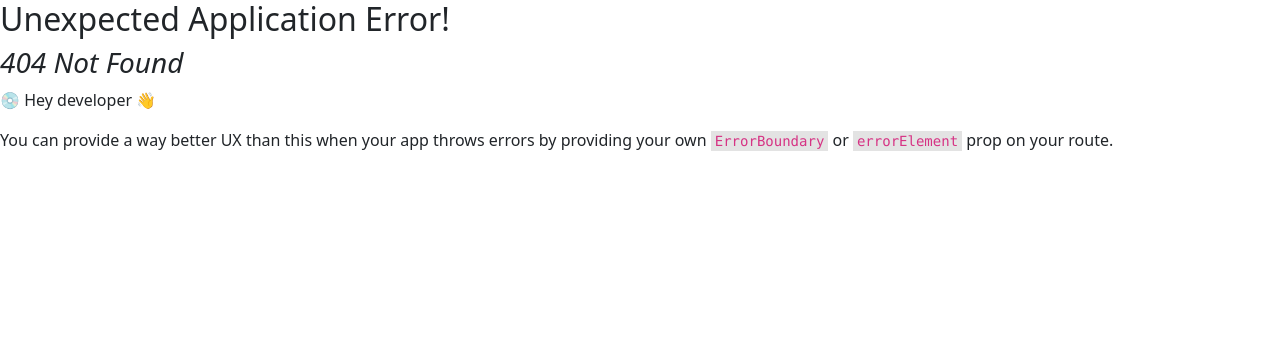
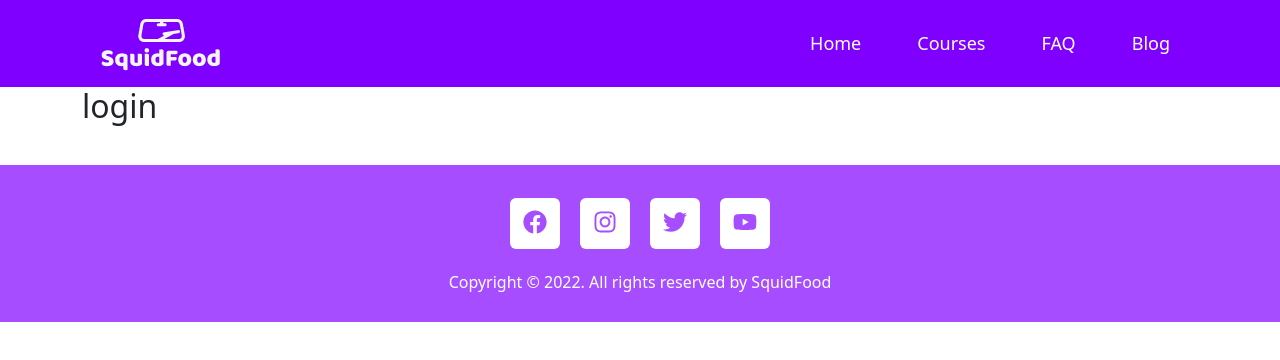
Before and after one commit to mushfik16381/review-client-side, a React (Create React App) app: page /login in a window 1280 px wide. Before the commit this address had no page. Shown: the top 360 px of the page. Built offline with nearby package versions, Linux system fonts and the light colour scheme.

Commit message:
footer added

```diff
--- /dev/null
+++ b/src/Pages/Login/Login.js
@@ -0,0 +1,12 @@
+import React from 'react';
+import './Login.css'
+
+const Login = () => {
+    return (
+        <div>
+            <h2>login</h2>
+        </div>
+    );
+};
+
+export default Login;
--- /dev/null
+++ b/src/Pages/Register/Register.js
@@ -0,0 +1,12 @@
+import React from 'react';
+import './Register.css'
+
+const Register = () => {
+    return (
+        <div>
+            <h2>Register</h2>
+        </div>
+    );
+};
+
+export default Register;
--- a/src/Shared/Footer/Footer.css
+++ b/src/Shared/Footer/Footer.css
@@ -1,7 +1,13 @@
 .footer-container{
     margin-top: 40px;
+    background-color: #a64dff;
+    padding: 20px 0;
+}
+.footer-icon{
+    background: #fff !important;
+    margin: 5px 10px;
+    color: #a64dff !important;
 }
 .text-center{
-    background-color: #a64dff;
     color: #fff;
 }
--- a/src/Shared/Footer/Footer.js
+++ b/src/Shared/Footer/Footer.js
@@ -1,14 +1,25 @@
 import React from 'react';
+import { FaFacebook, FaInstagram, FaTwitter, FaYoutube } from 'react-icons/fa';
 import './Footer.css'
 
 const Footer = () => {
     return (
         <div className='footer-container'>
-            <div class="container d-flex justify-content-center py-5">
-      <button type="button" class="btn btn-primary btn-lg btn-floating mx-2" >
-        <h2>jskdj</h2>
-      </button>
-    </div>
+                 <div class="container d-flex justify-content-center py-2">
+                 <button type="button" class="btn footer-icon" >
+                    <h4><FaFacebook/></h4>
+
+                </button>
+                 <button type="button" class="btn footer-icon" >
+                    <h4><FaInstagram/></h4>
+                </button>
+                 <button type="button" class="btn footer-icon" >
+                    <h4><FaTwitter/></h4>
+                </button>
+                 <button type="button" class="btn footer-icon" >
+                    <h4><FaYoutube/></h4>
+                </button>
+                </div>
             <p className='text-center mb-0 p-2' >Copyright &#169; 2022. All rights reserved by SquidFood</p>
         </div>
     );
```
Also changed, not shown: src/Pages/About/About.js (added, +11 -0 lines), src/Routes/Route/Route.js (+10 -0 lines), src/Pages/Login/Login.css (added), src/Pages/Register/Register.css (added).
